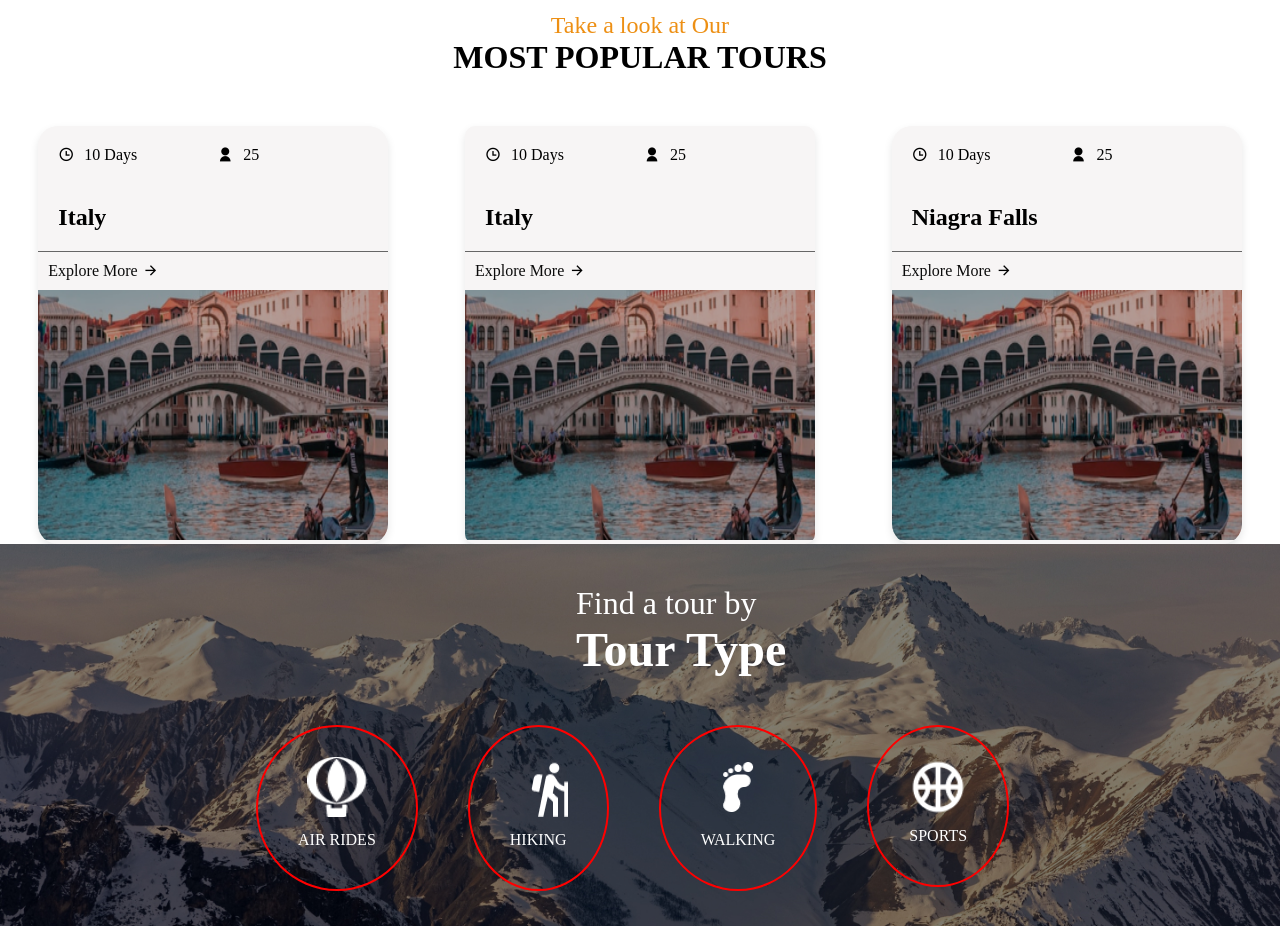
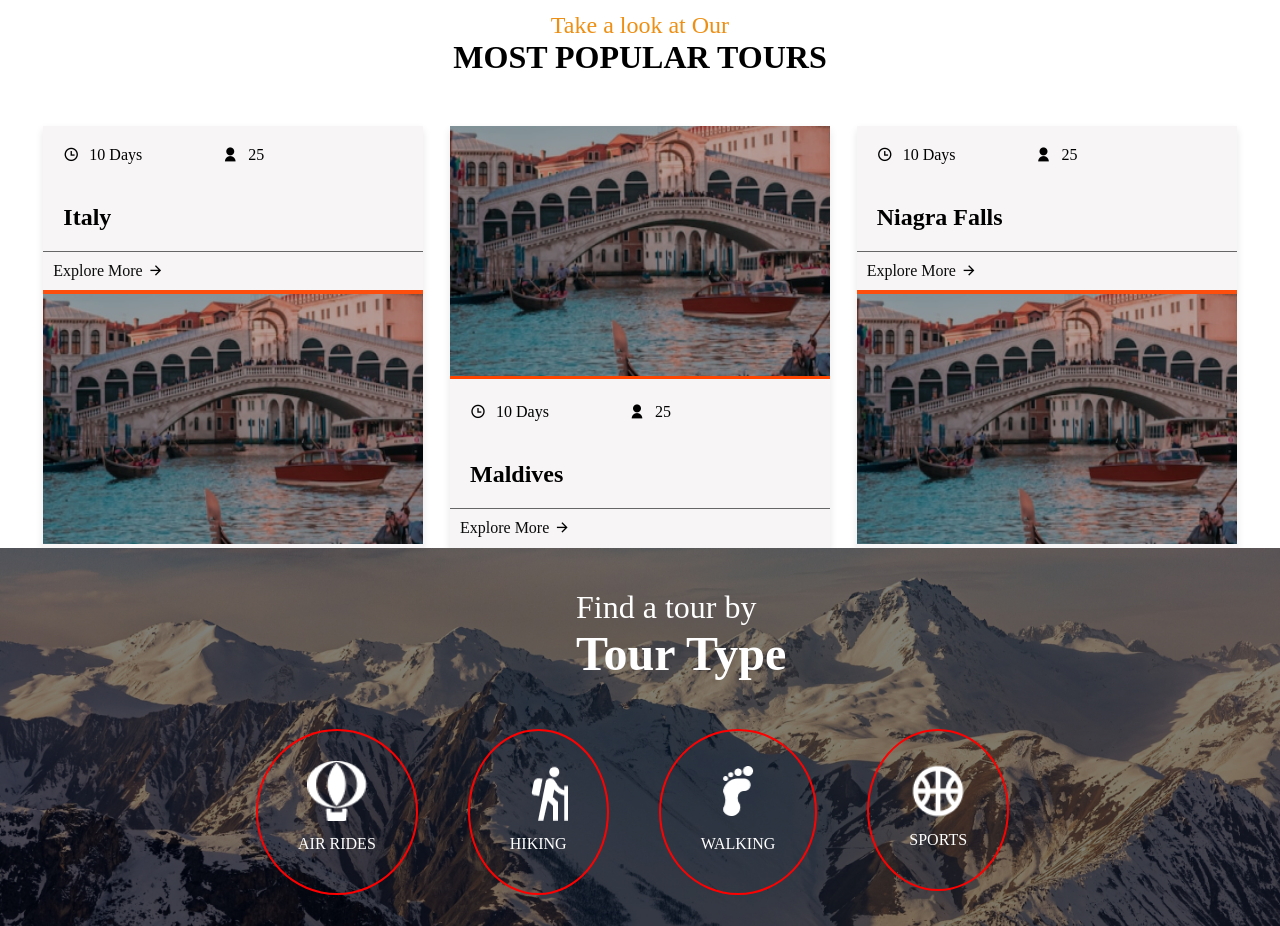
Before and after one commit to ancurluxe/Travel-clone-figma, a plain HTML site: page index.html in a window 1280 px wide. Shown: the part 1280-2206 px from the top of the page. Drawn offline with nearby package versions, Linux system fonts and the light colour scheme.

Commit message:
hehe vayo

```diff
--- a/index.html
+++ b/index.html
@@ -140,6 +140,7 @@
         <!-- card-maldives -->
         <div class="card-maldives">
           <div class="card-content">
+            <img src="./images/card-3.png" alt="" />
             <div class="icons">
               <div class="days">
                 <i class="ri-time-line"></i>
@@ -150,13 +151,12 @@
                 <p>25</p>
               </div>
             </div>
-            <h2 class="card-title">Italy</h2>
+            <h2 class="card-title">Maldives</h2>
 
             <div class="explore">
               <p class="card-description">Explore More</p>
               <i class="ri-arrow-right-line"></i>
             </div>
-            <img src="./images/card-3.png" alt="" />
           </div>
         </div>
         <!-- niagra-falls -->
--- a/style.css
+++ b/style.css
@@ -139,10 +139,10 @@
 
 .card-itly {
   background-color: #f7f5f5;
-  border-radius: 20px;
+  /* border-radius: 10px; */
   box-shadow: 0 4px 8px rgba(0.1, 0, 0.1, 0.1);
   overflow: hidden;
-  width: 350px;
+  width: 380px;
   /* display: flex; */
   /* flex-direction: column; */
 }
@@ -173,33 +173,34 @@
 .explore-cards {
   display: flex;
   justify-content: space-around;
+  padding-left: 30px;
+  padding-right: 30px;
 }
 .card-itly img {
-  width: 350px;
+  width: 450px;
   height: 250px;
+  border-top: 4px solid rgb(253, 78, 14);
 }
 .card-maldives {
   background-color: #f7f5f5;
-  border-radius: 10px;
+  /* border-radius: 10px; */
   box-shadow: 0 4px 8px rgba(0.1, 0, 0.1, 0.1);
   overflow: hidden;
-  width: 350px;
-  display: flex;
-  flex-direction: column !important;
-  flex-direction: column-reverse !important;
+  width: 380px;
 }
 .card-maldives img{
-    width: 350px;
+    width: 450px;
   height: 250px;
+    border-bottom: 3px solid orangered;
+
 }
-
 
 .card-niagra {
   background-color: #f7f5f5;
   border-radius: 10px;
   box-shadow: 0 4px 8px rgba(0.1, 0, 0.1, 0.1);
   overflow: hidden;
-  width: 350px;
+  width: 380px;
 }
 .tour-type img {
   width: 100%;
```
